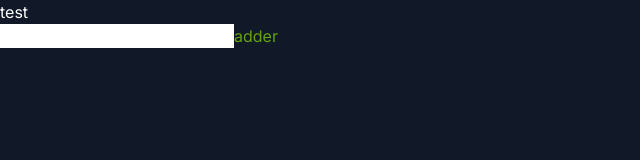
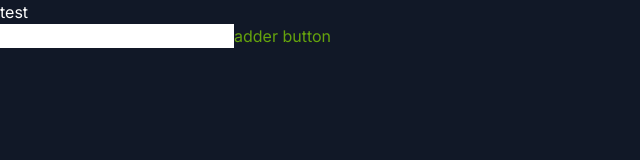
Before and after one commit to Arcadio-1/task-body, a Next.js app: page /cookies in a window 1280 px wide. Shown: the top 160 px of the page, without its empty margins (0-640 px from the left). Built offline with nearby package versions, Linux system fonts and the light colour scheme.

Commit message:
change btn label

```diff
--- a/src/app/cookies/page.tsx
+++ b/src/app/cookies/page.tsx
@@ -10,7 +10,7 @@ const page = () => {
       <form action={loger}>
         <input type="text" name="name" />
         <button className="text-lime-600" type="submit">
-          adder
+          adder button
         </button>
       </form>
     </div>
```
